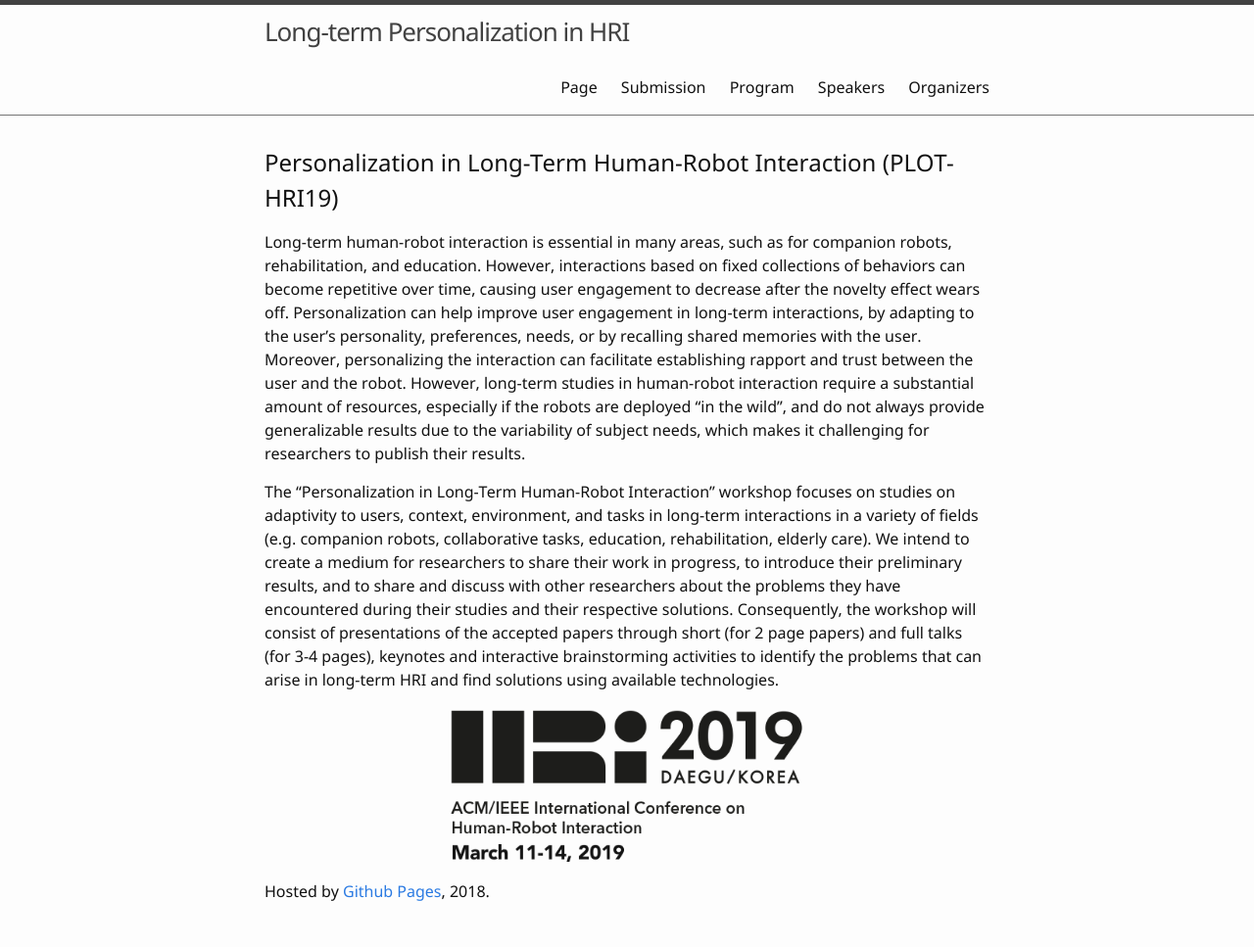
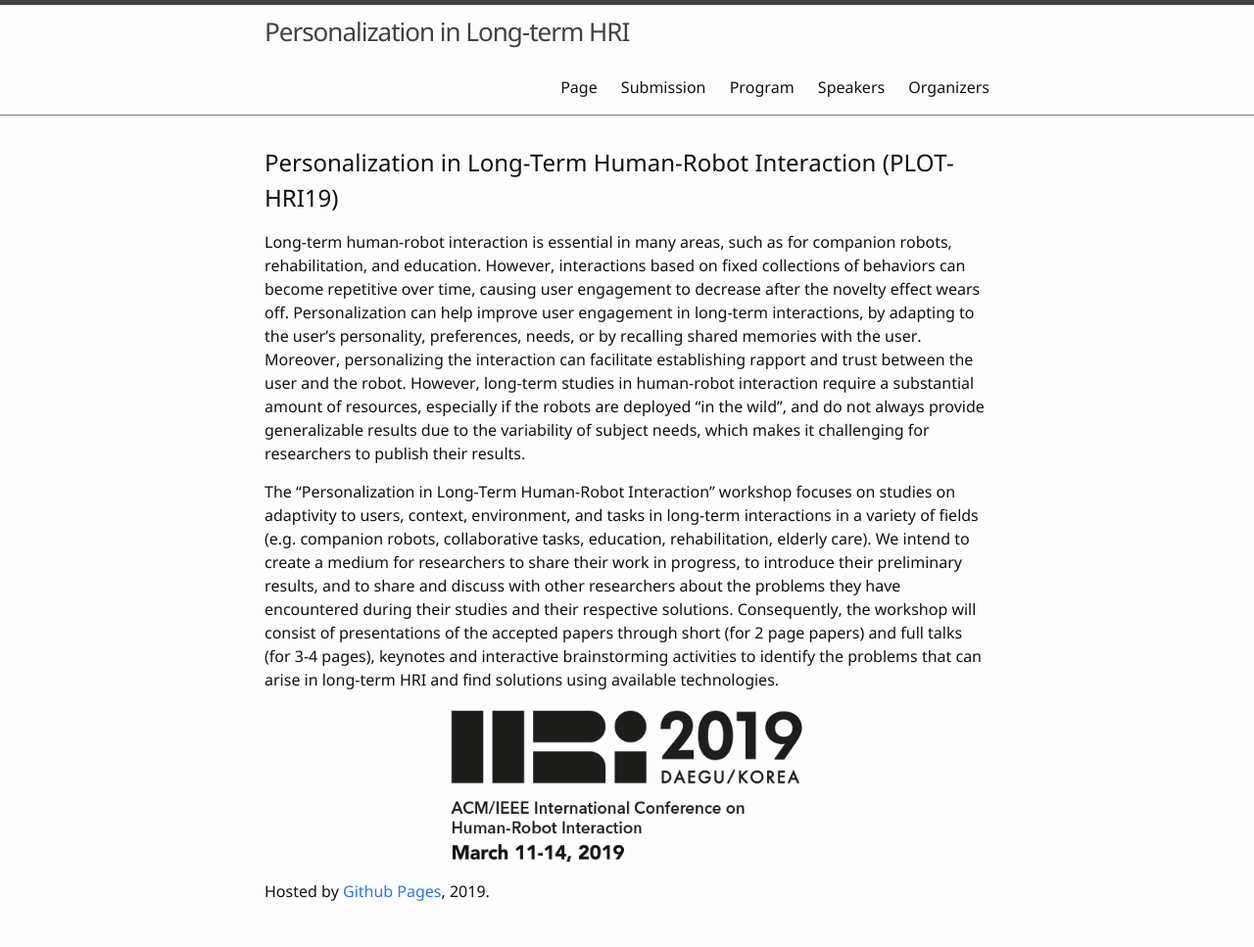
Before and after one commit to mcstaffa81/leap_hri_2023.io, a Jekyll site: the page built from index.md, in a window 1280 px wide. Shown: the whole page at 98% size. Built offline with Jekyll 4.4.1, drawn with Linux system fonts in a browser that asks for light colours.

```diff
--- a/_config.yml
+++ b/_config.yml
@@ -8,12 +8,12 @@
 
 # Site settings
 # title appears in the header
-title: "Long-term Personalization in HRI"
+title: "Personalization in Long-term HRI"
 
 
 # author settings for cc-by, appears in the footer
 author: HRI
-pub_year: 2018
+pub_year: 2019
 
 # add the full url for the github repository
 repo: "https://github.com/LongTermPersonalizationHRI/LongTermPersonalizationHRI"
```
